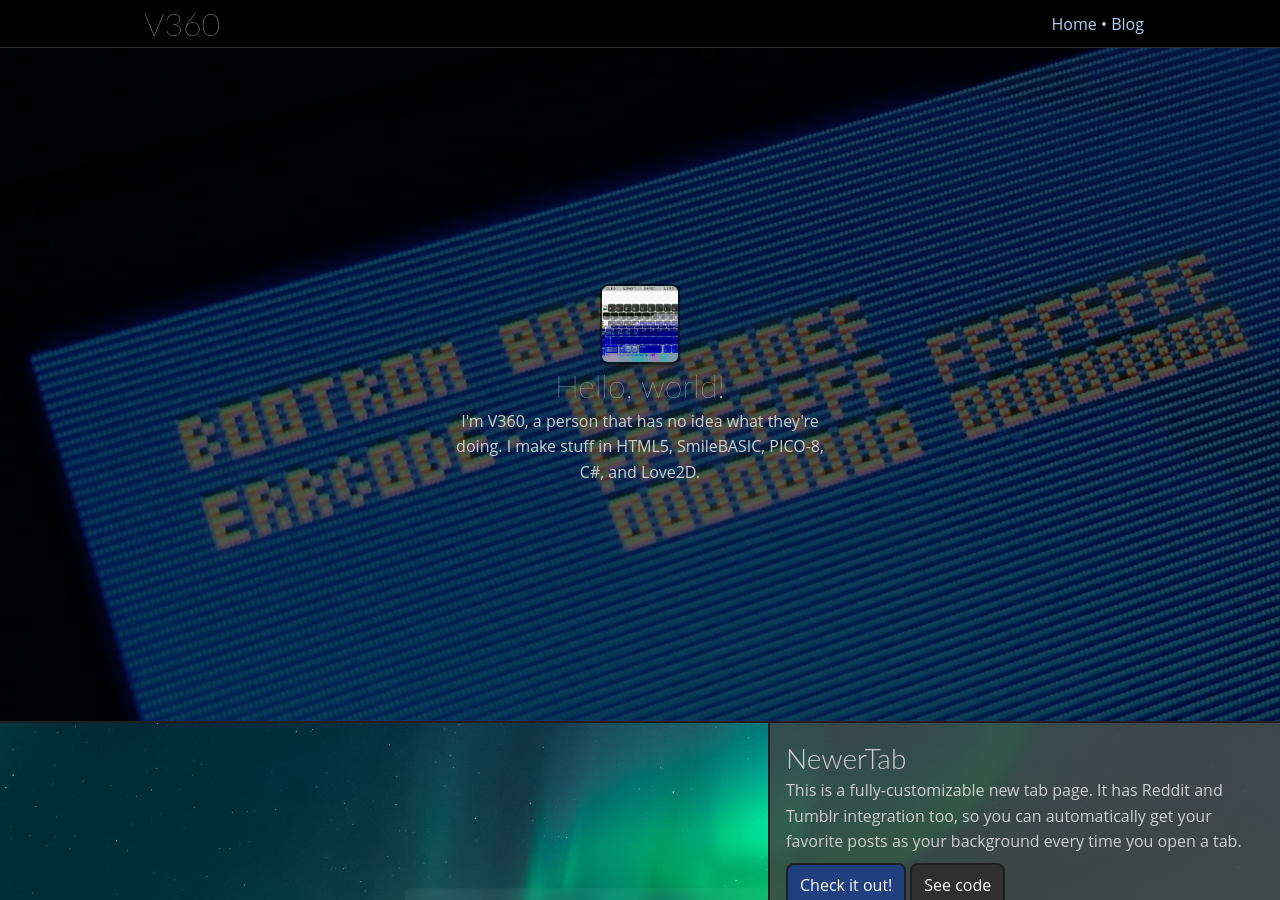
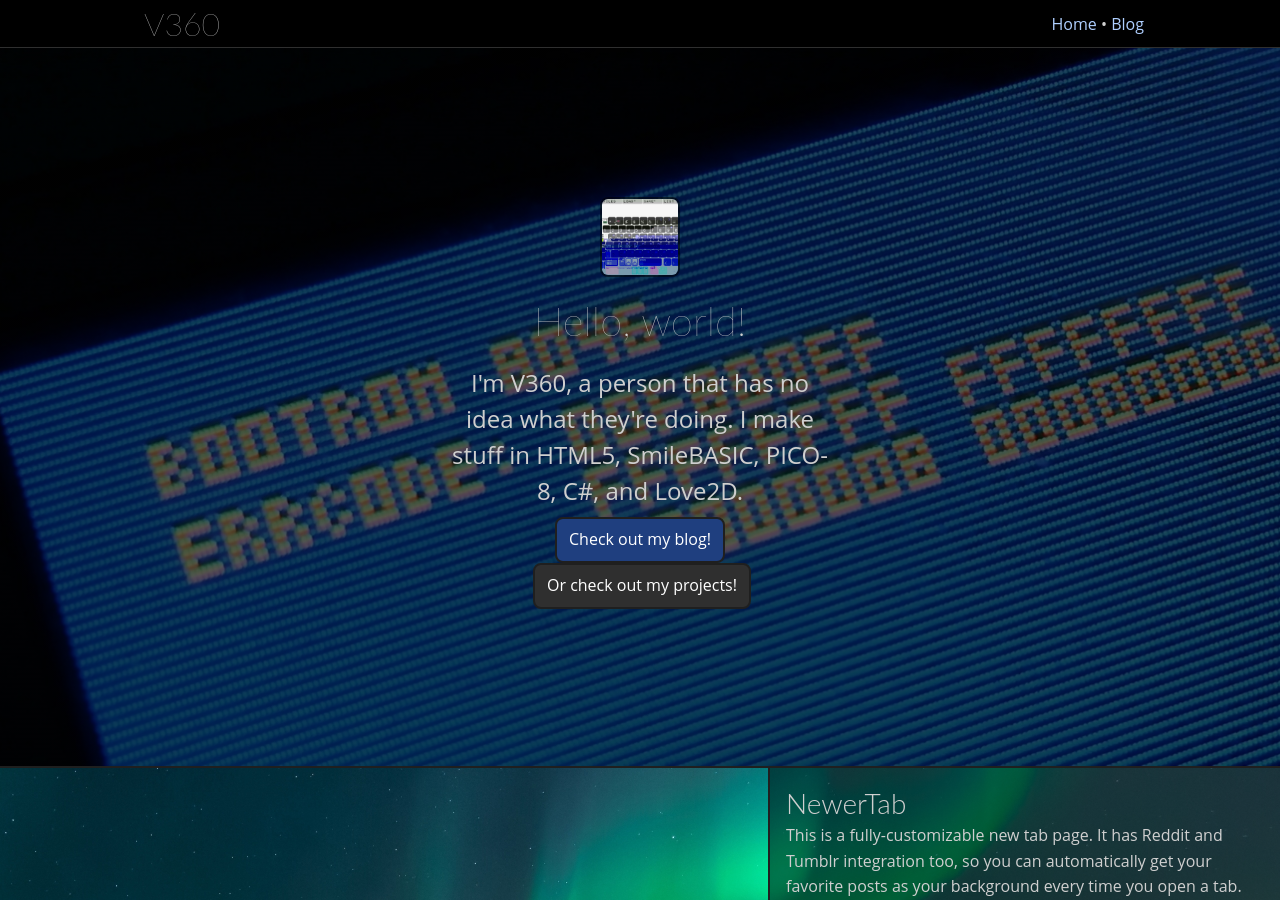
Before and after one commit to TheV360/thev360.github.io, a Jekyll site: the page built from index.html, in a window 1280 px wide and 900 px high. Built offline with Jekyll 4.4.1, drawn with Linux system fonts in a browser that asks for light colours.

Commit message:
Reversed change to hero image, improved most things

```diff
--- a/css/home.scss
+++ b/css/home.scss
@@ -4,8 +4,9 @@
 div#superhero {
 	display: flex;
 
-	min-height: 75vh;
+	min-height: 80vh;
 
+	background-image: linear-gradient(var(--overlay-color), var(--overlay-color)), url("/assets/Banner.jpg");
 	background-color: black;
 	background-position: center;
 	background-size: cover;
@@ -23,8 +24,15 @@ div#superhero {
 		text-align: center;
 	}
 
-	h1 {
+	h2 {
+		margin: 1rem;
+
 		font-size: 2.5rem;
+	}
+
+	p {
+		font-size: 1.5rem;
+		line-height: 1.5em;
 	}
 }
 
@@ -36,13 +44,13 @@ div#profile-container {
 	height: 5rem;
 
 	img#profile {
-		border: solid var(--thin-border-size) rgba(0, 0, 0, .5); /*#0000007f*/
+		border: solid var(--thin-border-size) var(--overlay-color);
 		border-radius: .5rem;
 
 		width: 5rem;
 		height: 5rem;
 
-		box-shadow: 0 .375rem .25rem -.25rem #1f1f1f;
+		// box-shadow: 0 .375rem .25rem -.25rem #1f1f1f;
 	}
 
 	&:hover img#profile {
--- a/css/showcase.scss
+++ b/css/showcase.scss
@@ -18,7 +18,7 @@
 
 		max-width: 32rem;
 
-		background-color: #3f3f3fcf;
+		background-color: var(--overlay-color);
 	}
 
 	&:nth-child(odd) {
--- a/css/styles.scss
+++ b/css/styles.scss
@@ -27,6 +27,8 @@ html, body {
 
 	--thin-border-size: .125rem;
 	--thin-border-color: #1f1f1f;
+
+	--overlay-color: rgba(0, 0, 0, .5);
 
 	--text-indent: 0em;
 }
@@ -313,7 +315,7 @@ div.button-set {
 
 	cursor: pointer;
 	transition: all .25s ease-out;
-	transition-property: color background-color;
+	transition-property: color, background-color;
 
 	&:hover {
 		color: white;
--- a/index.html
+++ b/index.html
@@ -4,14 +4,18 @@ layout: home
 title: Home
 ---
 
-			<div id="superhero" style="background-image: url('/assets/Banner.jpg');">
+			<div id="superhero">
 				<div id="profile-container">
 					<img id="profile" src="/assets/ProfilePicture.jpg" />
 				</div>
 				<h2>Hello, world!</h2>
 				<p>I'm V360, a person that has no idea what they're doing. I make stuff in HTML5, SmileBASIC, PICO-8, C#, and Love2D.</p>
+				<div class="button-set">
+					<a class="buttonlike button-primary" href="https://thev360.github.io/blog/">Check out my blog!</a>
+					<a class="buttonlike" href="#projects">Or check out my projects!</a>
+				</div>
 			</div>
-			<div class="showcase" style="background-image: url('/assets/NewerTab.jpg');">
+			<div id="projects" class="showcase" style="background-image: url('/assets/NewerTab.jpg');">
 				<div class="showcase-content">
 					<h3>NewerTab</h3>
 					<p>This is a fully-customizable new tab page. It has Reddit and Tumblr integration too, so you can automatically get your favorite posts as your background every time you open a tab.</p>
```
Also changed, not shown: assets/Banner.jpg.
